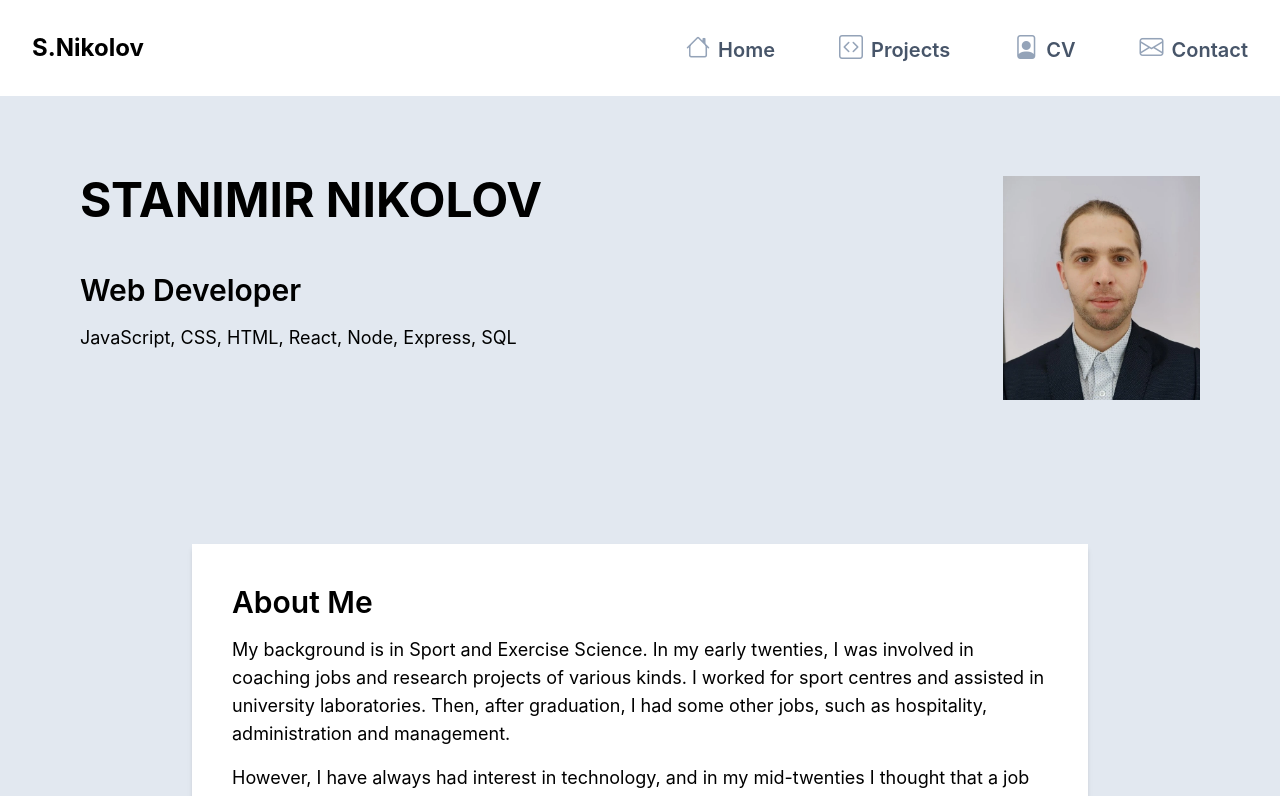
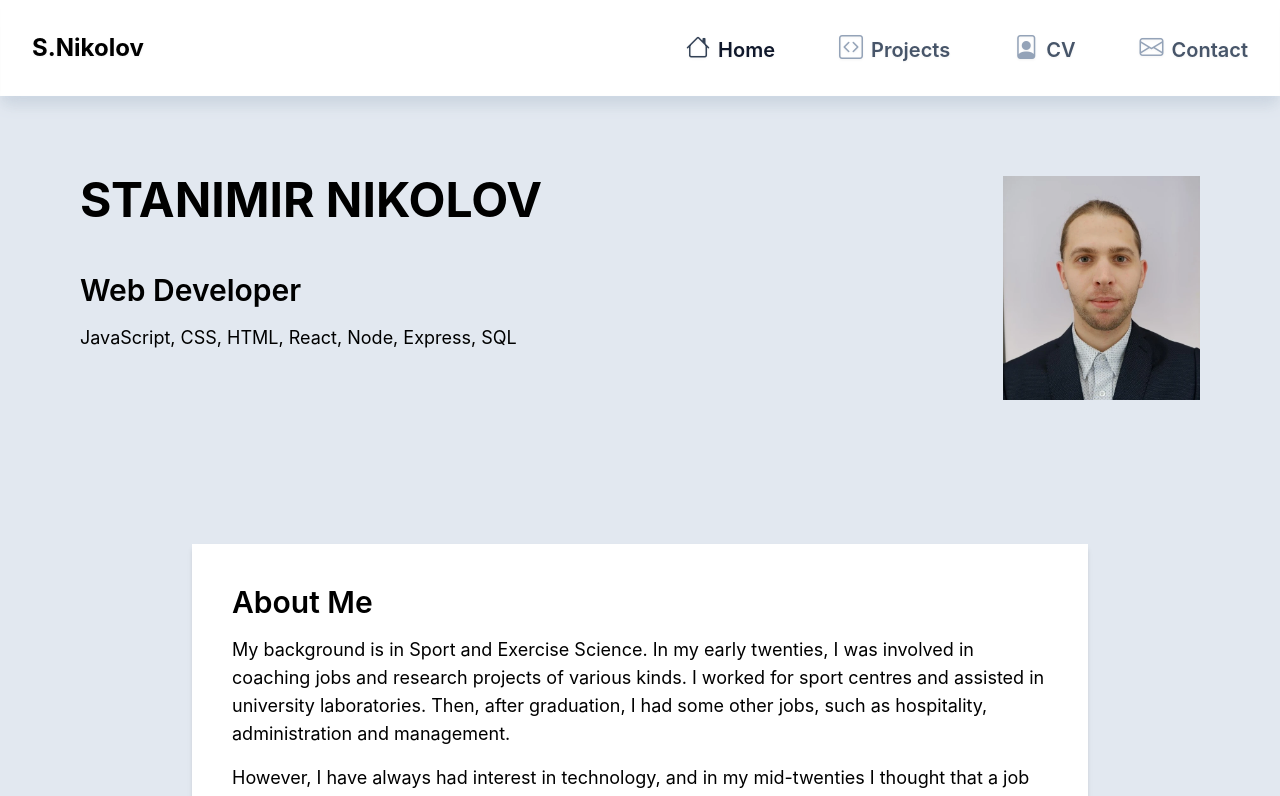
Before and after one commit to stanimir93/portfolio-old-draft, a React (Create React App) app: page / in a window 1280 px wide. Shown: the top 796 px of the page. Built offline with nearby package versions, Linux system fonts and the light colour scheme.

Commit message:
Header Links Decorated

```diff
--- a/src/components/Header/Header.js
+++ b/src/components/Header/Header.js
@@ -1,40 +1,43 @@
 import './header.css';
-import { Link } from 'react-router-dom';
+import { NavLink } from 'react-router-dom';
 
 export default function Header() {
     return (
-        <header className='flex items-baseline justify-center md:justify-between py-6 sm:p-8 '>
+        <header className='drop-shadow-sm shadow-slate-300 shadow-lg p-0 y-0'>
+            <div className='flex items-baseline justify-center md:justify-between py-6 sm:p-8'>
+
+
             <a className='text-2xl hidden md:inline font-bold' href='https://stanimirnikolov.com' id='logo-text'>
                 S.Nikolov
             </a>
             <nav className='w-full md:w-fit'>
                 <ul className='flex items-baseline w-full justify-around md:space-x-16 text-lg sm:text-xl font-semibold'>
-                    <li>
-                        <Link className='flex flex-col md:flex-row items-center md:items-end' to='/'>
-                            <i className='bi bi-house sm:text-2xl md:pr-2 text-slate-400'></i>
-                            <span className='text-slate-600'>Home</span>
-                        </Link>
+                    <li className='group'>
+                        <NavLink className='flex flex-col md:flex-row items-center md:items-end' to='/'>
+                            <i className='bi bi-house sm:text-2xl md:pr-2 text-slate-400 group-hover:text-slate-600 transition-colors'></i>
+                            <span className='text-slate-600 group-hover:text-slate-800 transition-colors'>Home</span>
+                        </NavLink>
                     </li>
-                    <li>
-                        <Link className='flex flex-col md:flex-row items-center md:items-end' to='/projects'>
-                            <i className='bi bi-code-square sm:text-2xl md:pr-2 text-slate-400'></i>
-                            <span className='text-slate-600'>Projects</span>
-                        </Link>
+                    <li className='group'>
+                        <NavLink className='flex flex-col md:flex-row items-center md:items-end' to='/projects'>
+                            <i className='bi bi-code-square sm:text-2xl md:pr-2 text-slate-400 group-hover:text-slate-600 transition-colors'></i>
+                            <span className='text-slate-600 group-hover:text-slate-800 transition-colors'>Projects</span>
+                        </NavLink>
                     </li>
-                    <li>
-                        <Link className='flex flex-col md:flex-row items-center md:items-end' to='/cv'>
-                            <i className='bi bi-file-person sm:text-2xl md:pr-2 text-slate-400'></i>
-                            <span className='text-slate-600'>CV</span>
-                        </Link>
+                    <li className='group'>
+                        <NavLink className='flex flex-col md:flex-row items-center md:items-end' to='/cv'>
+                            <i className='bi bi-file-person sm:text-2xl md:pr-2 text-slate-400 group-hover:text-slate-600 transition-colors'></i>
+                            <span className='text-slate-600 group-hover:text-slate-800 transition-colors'>CV</span>
+                        </NavLink>
                     </li>
-                    <li>
-                        <Link className='flex flex-col md:flex-row items-center md:items-end' to='/contact'>
-                            <i className='bi bi-envelope sm:text-2xl md:pr-2 text-slate-400'></i>
-                            <span className='text-slate-600'>Contact</span>
-                        </Link>
+                    <li className='group'>
+                        <NavLink className='flex flex-col md:flex-row items-center md:items-end' to='/contact'>
+                            <i className='bi bi-envelope sm:text-2xl md:pr-2 text-slate-400 group-hover:text-slate-600 transition-colors'></i>
+                            <span className='text-slate-600 group-hover:text-slate-800 transition-colors'>Contact</span>
+                        </NavLink>
                     </li>
                 </ul>
-            </nav>
+            </nav> </div>
         </header>
     );
 }
--- a/src/components/Header/header.css
+++ b/src/components/Header/header.css
@@ -0,0 +1,7 @@
+header .active i {
+    color: #334155;
+}
+header .active span {
+    color: #0f172a;
+
+}
--- a/src/index.css
+++ b/src/index.css
@@ -22,7 +22,7 @@ main {
     display: flex;
     flex-direction: column;
     align-items: center;
-    width: 100vw;
+    width: 100%;
     background-color: #e2e8f0;
 }
 
```
